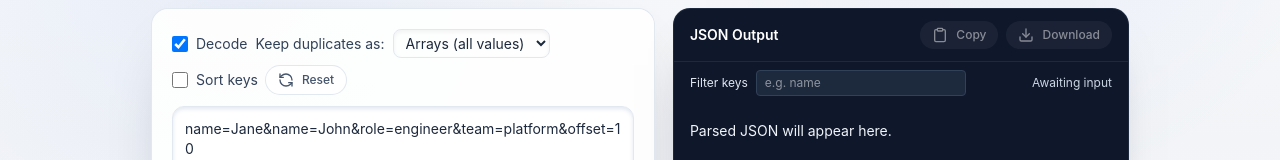
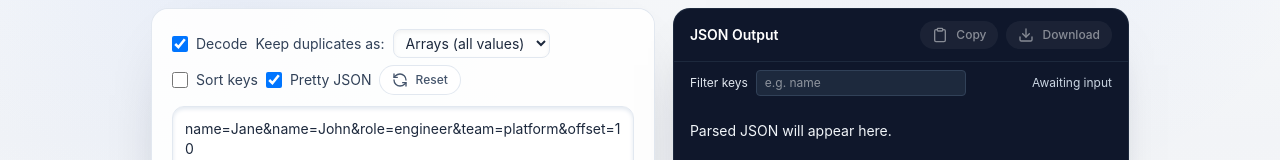
Before and after one commit to ChainPix/custom-website, a Next.js app: page /query-to-json in a window 1280 px wide. Shown: the part 223-383 px from the top of the page. Built offline with nearby package versions, Linux system fonts and the light colour scheme; no server answers.

Commit message:
Expose pretty toggle and improve filter

```diff
--- a/app/(tools)/query-to-json/QUERY_TO_JSON.md
+++ b/app/(tools)/query-to-json/QUERY_TO_JSON.md
@@ -7,6 +7,7 @@
 - Accessibility: `aria-live` for status/copy, aria-labels on controls, focus-visible outlines, labeled output region.
 - Content/SEO: Metadata set; FAQPage JSON-LD; on-page How-to/FAQ with privacy note (runs locally).
 - Note: Decode toggle now uses URLSearchParams decoding only; turning it off re-encodes values for display without double-decoding.
+- Note: Added a Pretty JSON toggle in the UI and filter now matches both keys and values.
 
 ## Gaps / Risks
 - No nested query parsing (e.g., foo[bar]=baz); flat only.
--- a/app/(tools)/query-to-json/client.tsx
+++ b/app/(tools)/query-to-json/client.tsx
@@ -117,7 +117,11 @@ export default function QueryToJsonClient() {
     const entries = Object.entries(parsed);
     if (!filter.trim()) return entries;
     const f = filter.toLowerCase();
-    return entries.filter(([k]) => k.toLowerCase().includes(f));
+    return entries.filter(([k, v]) => {
+      if (k.toLowerCase().includes(f)) return true;
+      const valueText = Array.isArray(v) ? v.join(", ") : v;
+      return valueText.toLowerCase().includes(f);
+    });
   }, [parsed, filter]);
 
   const copyTable = async () => {
@@ -192,6 +196,16 @@ export default function QueryToJsonClient() {
                 aria-label="Sort keys"
               />
               Sort keys
+            </label>
+            <label className="flex items-center gap-2">
+              <input
+                type="checkbox"
+                className="h-4 w-4 rounded border-slate-300 text-slate-900 focus:ring-slate-300 focus-visible:outline focus-visible:outline-2 focus-visible:outline-offset-2 focus-visible:outline-slate-400"
+                checked={options.pretty}
+                onChange={() => setOptions((prev) => ({ ...prev, pretty: !prev.pretty }))}
+                aria-label="Pretty JSON"
+              />
+              Pretty JSON
             </label>
             <button
               onClick={() => {
```
